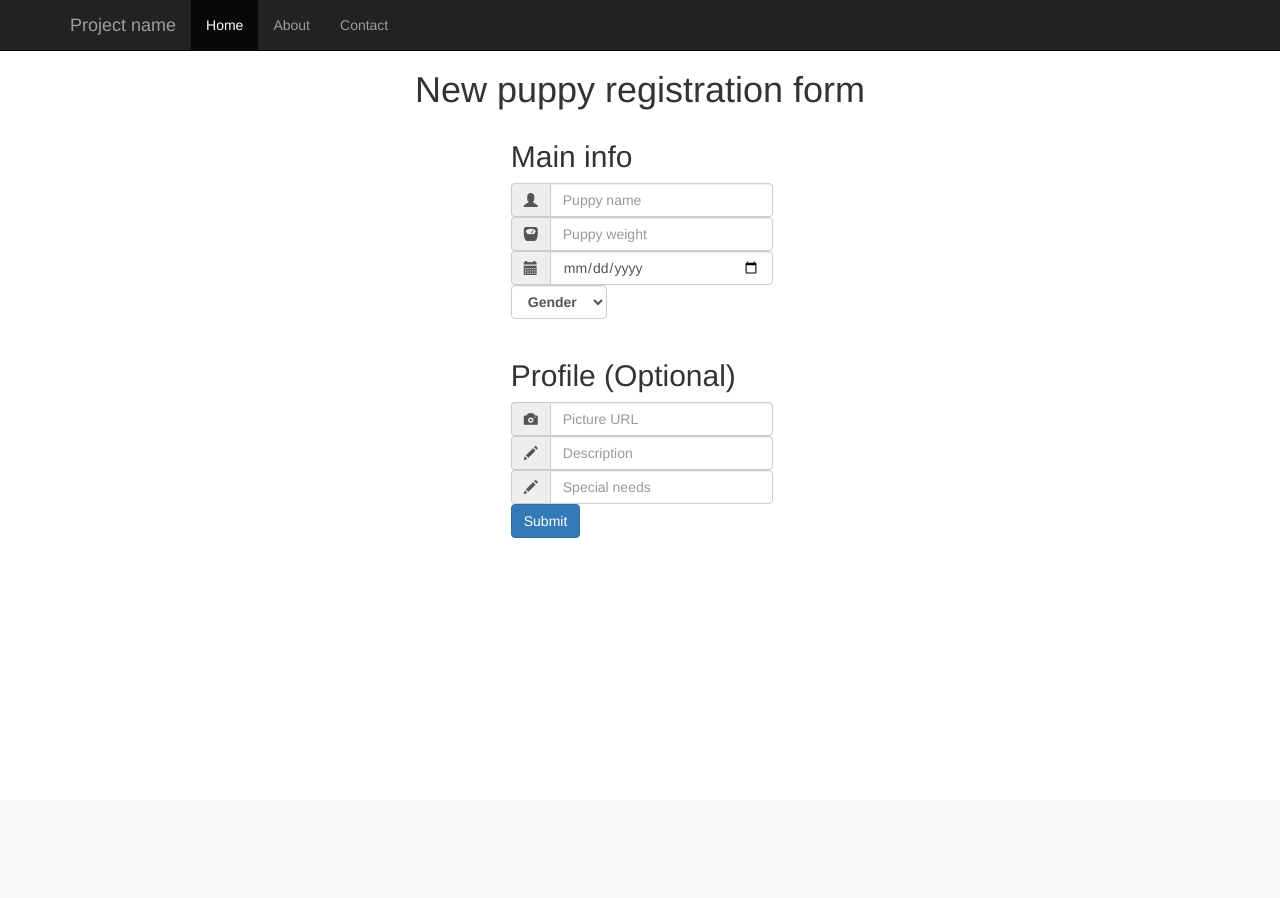
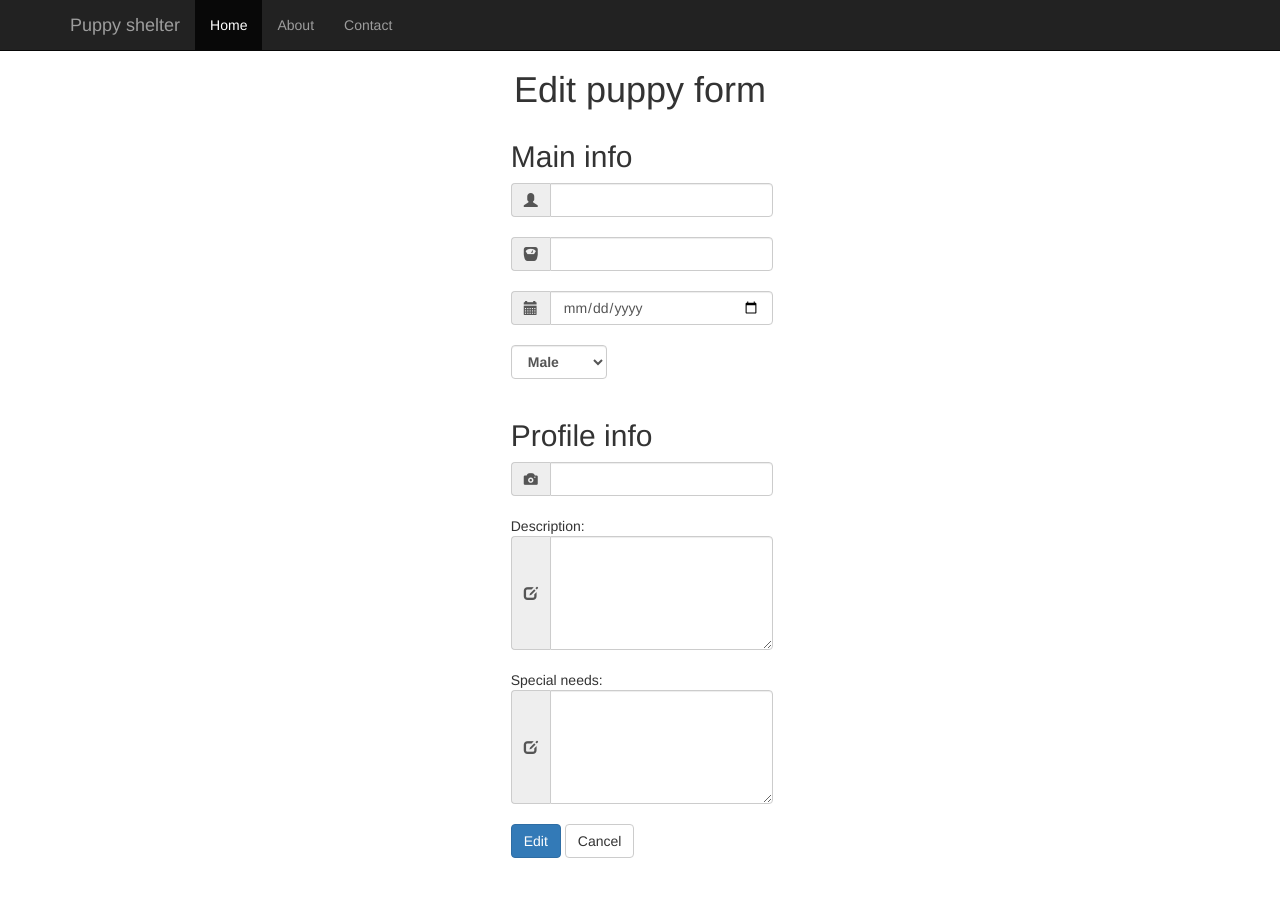
Before and after one commit to iraquitan/udacity-fsnd-puppy-shelter, a Flask app: template templates/editpuppy.html in a window 1280 px wide. Before the commit the page ends 538 px from the top, so only its background shows below. Run offline with Flask 2, Linux system fonts and the light colour scheme; the template is opened without the code that fills it, so the values that code supplies are empty; some libraries are stand-ins or nearby versions.

Commit message:
fix: Minor render fixes to editpuppies

```diff
--- a/templates/editpuppy.html
+++ b/templates/editpuppy.html
@@ -16,7 +16,6 @@
     <link href="../../static/starter-template.css" rel="stylesheet">
 </head>
 <body>
-
 <nav class="navbar navbar-inverse navbar-fixed-top">
       <div class="container">
         <div class="navbar-header">
@@ -26,7 +25,7 @@
             <span class="icon-bar"></span>
             <span class="icon-bar"></span>
           </button>
-          <a class="navbar-brand" href="#">Project name</a>
+          <a class="navbar-brand" href="#">Puppy shelter</a>
         </div>
         <div id="navbar" class="collapse navbar-collapse">
           <ul class="nav navbar-nav">
@@ -40,85 +39,96 @@
 
 <div class="container">
     <div class="row row-centered">
-        <h1>New puppy registration form</h1>
+        <h1>Edit puppy form</h1>
         <div class="col-lg-3 col-centered">
-            <form action="{{ url_for('new_puppy') }}" method="POST">
+            <form action="{{ url_for('edit_puppy', puppy_id=puppy.id) }}" method="POST">
                 <fieldset>
                     <h2>Main info</h2>
                     <section>
                         <div class="input-group">
-                          <span class="input-group-addon" id="basic-addon1">
+                          <span class="input-group-addon" id="name">
                               <span class="glyphicon glyphicon-user" aria-hidden="true"></span>
                           </span>
                           <input type="text" class="form-control" name="name"
-                                 placeholder="Puppy name"
-                                 aria-describedby="basic-addon1"
+                                 placeholder="{{puppy.name}}" aria-describedby="name"
                                  data-toggle="tooltip" title="Needed to create new puppy" data-placement="right">
                         </div>
                     </section>
-
+                    <br>
                     <section>
                         <div class="input-group">
-                          <span class="input-group-addon" id="basic-addon1">
+                          <span class="input-group-addon" id="weight">
                               <span class="glyphicon glyphicon-scale" aria-hidden="true"></span>
                           </span>
-                          <input type="text" class="form-control" name="weight" placeholder="Puppy weight" aria-describedby="basic-addon1">
+                          <input type="text" class="form-control" name="weight" placeholder="{{puppy.weight}}" aria-describedby="weight">
                         </div>
                     </section>
-
+                    <br>
                     <section>
                         <div class="input-group">
-                          <span class="input-group-addon" id="basic-addon1">
+                          <span class="input-group-addon" id="birth">
                               <span class="glyphicon glyphicon-calendar" aria-hidden="true"></span>
                           </span>
-                          <input type="date" class="form-control" name="dateOfBirth" placeholder="Date of birth" aria-describedby="basic-addon1">
+                          <input type="date" class="form-control" name="dateOfBirth" placeholder="{{puppy.dateOfBirth}}" aria-describedby="birth">
                         </div>
                     </section>
-
+                    <br>
                     <section>
                         <div class="form-group">
                           <label for="sel1">
                               <select class="form-control" id="sel1" name="gender">
-                                <option value="0" selected="" disabled="">Gender</option>
-                                <option value="male">Male</option>
-                                <option value="female">Female</option>
+                                <option value="0" disabled="">Gender</option>
+                                {% if puppy.gender == male %}
+                                  <option value="male" selected="">Male</option>
+                                  <option value="female">Female</option>
+                                {% else %}
+                                  <option value="male">Male</option>
+                                  <option value="female" selected="">Female</option>
+                                {% endif %}
                               </select>
                           </label>
                         </div>
                     </section>
                 </fieldset>
                 <fieldset>
-                    <h2>Profile (Optional)</h2>
+                    <h2>Profile info</h2>
                     <section>
                         <div class="input-group">
-                            <span class="input-group-addon" id="basic-addon1">
-                              <span class="glyphicon glyphicon-camera" aria-hidden="true"></span>
-                          </span>
-                          <input type="text" class="form-control" name="picture" placeholder="Picture URL" aria-describedby="basic-addon1">
+                            <span class="input-group-addon" id="picture">
+                                <span class="glyphicon glyphicon-camera" aria-hidden="true"></span>
+                            </span>
+                            <input type="text" class="form-control" name="picture" placeholder="{{puppy.profile.picture}}" aria-describedby="picture">
                         </div>
                     </section>
-
+                    <br>
                     <section>
+                        Description:
                         <div class="input-group">
-                            <span class="input-group-addon" id="basic-addon1">
-                              <span class="glyphicon glyphicon-pencil" aria-hidden="true"></span>
-                          </span>
-                          <input type="text" class="form-control" name="description" placeholder="Description" aria-describedby="basic-addon1">
+                            <span class="input-group-addon" id="description">
+                                <span class="glyphicon glyphicon-edit" aria-hidden="true"></span>
+                            </span>
+                            <textarea class="form-control" name="description" aria-describedby="description" rows="5"
+                                      placeholder="{{puppy.profile.description}}"></textarea>
                         </div>
                     </section>
-
+                    <br>
                     <section>
+                        Special needs:
                         <div class="input-group">
-                            <span class="input-group-addon" id="basic-addon1">
-                              <span class="glyphicon glyphicon-pencil" aria-hidden="true"></span>
-                          </span>
-                          <input type="text" class="form-control" name="specialNeeds" placeholder="Special needs" aria-describedby="basic-addon1">
+                            <span class="input-group-addon" id="specialneeds">
+                                <span class="glyphicon glyphicon-edit" aria-hidden="true"></span>
+                            </span>
+                            <textarea class="form-control" name="specialneeds" aria-describedby="specialneeds" rows="5"
+                                      placeholder="{{puppy.profile.specialNeeds}}"></textarea>
                         </div>
                     </section>
                 </fieldset>
-                <footer>
-                    <button type="submit" class="btn btn-primary">Submit</button>
-                </footer>
+                <br>
+                <fieldset>
+                    <button type="submit" class="btn btn-primary">Edit</button>
+                    <a href="{{url_for('puppies')}}" class="btn btn-default" role="button">Cancel</a>
+                </fieldset>
+                <br><br>
             </form>
         </div>
     </div>
```
